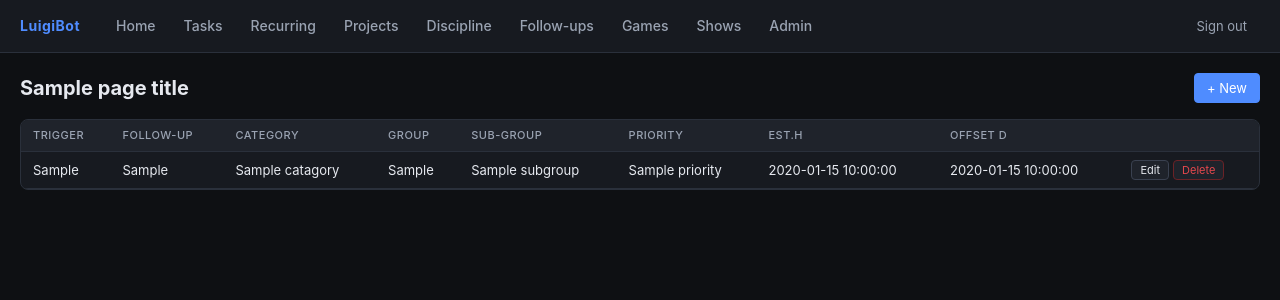
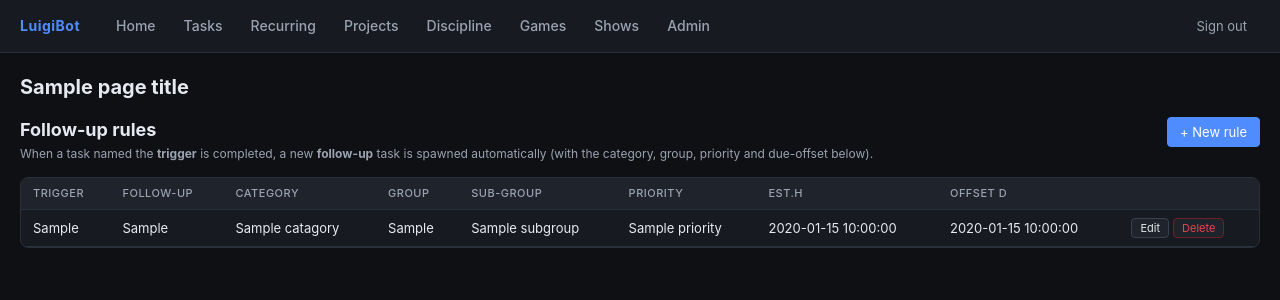
Before and after one commit to Preston-Robertson/To_Do_List, a FastAPI app: template templates/follow_ups.html in a window 1280 px wide. Shown: the top 300 px of the page. Run offline with FastAPI, Linux system fonts and the light colour scheme; the template is opened without the code that fills it: most values are stand-ins (such as "Sample title", 1, 10 or a date in 2020); some libraries are stand-ins or nearby versions.

Commit message:
feat: implement follow-up rules manager and integrate into tasks page modal

```diff
--- a/app.py
+++ b/app.py
@@ -1064,6 +1064,17 @@ def follow_ups_page(request: Request):
             "page_title": "Follow-ups",
             "rows": rows,
         },
+    )
+
+
+@app.get("/follow-ups/panel", response_class=HTMLResponse, dependencies=[Depends(require_auth)])
+def follow_ups_panel(request: Request):
+    """The follow-up rules manager as a standalone partial, loaded into the
+    Tasks-page modal (the feature lives there now rather than as a nav tab)."""
+    _require_v2()
+    return templates.TemplateResponse(
+        "partials/follow_ups_panel.html",
+        {"request": request, "rows": db.list_follow_ups()},
     )
 
 
--- a/static/css/app.css
+++ b/static/css/app.css
@@ -1076,6 +1076,19 @@ main { padding: 20px; }
    Tasks filter bar (client-side; see initTasksFilter in app.js)
    -------------------------------------------------------------------------- */
 .board-header-tasks { flex-wrap: wrap; row-gap: 10px; }
+/* Right-aligned action cluster in the tasks header (Follow-up rules + New). */
+.board-header-actions { display: flex; align-items: center; gap: 8px; margin-left: auto; }
+/* Follow-up rules manager (shown standalone on /follow-ups and inside the
+   Tasks-page modal). */
+.followups-panel-header {
+  display: flex;
+  align-items: flex-start;
+  gap: 16px;
+  margin-bottom: 14px;
+}
+.followups-panel-intro { flex: 1; }
+.followups-panel-intro h2 { margin: 0 0 4px; font-size: 18px; }
+.followups-panel-intro .muted-hint { margin: 0; }
 .filter-bar {
   display: flex;
   flex-wrap: wrap;
--- a/templates/base.html
+++ b/templates/base.html
@@ -18,7 +18,6 @@
       <a href="/recurring"   class="tab {% if active_nav == 'recurring' %}active{% endif %}">Recurring</a>
       <a href="/projects"    class="tab {% if active_nav == 'projects' %}active{% endif %}">Projects</a>
       <a href="/discipline"  class="tab {% if active_nav == 'discipline' %}active{% endif %}">Discipline</a>
-      <a href="/follow-ups"  class="tab {% if active_nav == 'follow-ups' %}active{% endif %}">Follow-ups</a>
       <a href="/games"       class="tab {% if active_nav == 'games' %}active{% endif %}">Games</a>
       <a href="/shows"       class="tab {% if active_nav == 'shows' %}active{% endif %}">Shows</a>
       <a href="/admin"       class="tab {% if active_nav == 'admin' %}active{% endif %}">Admin</a>
--- a/templates/follow_ups.html
+++ b/templates/follow_ups.html
@@ -2,58 +2,7 @@
 {% block content %}
 <section class="board-header">
   <h1>{{ page_title }}</h1>
-  <button
-    class="btn btn-primary"
-    hx-get="/follow-ups/new"
-    hx-target="#modal-body"
-    onclick="openModal()"
-  >+ New</button>
 </section>
 
-<section class="table-wrap">
-  <table class="data-table">
-    <thead>
-      <tr>
-        <th>Trigger</th>
-        <th>Follow-up</th>
-        <th>Category</th>
-        <th>Group</th>
-        <th>Sub-group</th>
-        <th>Priority</th>
-        <th>Est.h</th>
-        <th>Offset d</th>
-        <th></th>
-      </tr>
-    </thead>
-    <tbody>
-      {% for f in rows %}
-        <tr id="row-{{ f.uuid }}">
-          <td>{{ f.trigger_task }}</td>
-          <td>{{ f.follow_up_task }}</td>
-          <td>{{ f.catagory or '' }}</td>
-          <td>{{ f.task_group or '' }}</td>
-          <td>{{ f.subgroup or '' }}</td>
-          <td>{{ f.priority or 0 }}</td>
-          <td>{{ f.estimated_time or '' }}</td>
-          <td>{{ f.due_offset_days if f.due_offset_days is not none else '' }}</td>
-          <td class="row-actions">
-            <button class="btn btn-tiny"
-              hx-get="/follow-ups/{{ f.uuid }}/edit"
-              hx-target="#modal-body"
-              onclick="openModal()"
-            >Edit</button>
-            <button class="btn btn-tiny btn-danger"
-              hx-post="/follow-ups/{{ f.uuid }}/delete"
-              hx-target="#row-{{ f.uuid }}"
-              hx-swap="outerHTML"
-              hx-confirm="Delete this follow-up?"
-            >Delete</button>
-          </td>
-        </tr>
-      {% else %}
-        <tr><td colspan="9" class="empty">No follow-ups yet.</td></tr>
-      {% endfor %}
-    </tbody>
-  </table>
-</section>
+{% include "partials/follow_ups_panel.html" %}
 {% endblock %}
--- /dev/null
+++ b/templates/partials/follow_ups_panel.html
@@ -0,0 +1,70 @@
+{# Follow-up RULES manager. Rendered inside the full /follow-ups page AND
+   loaded into the Tasks-page modal via GET /follow-ups/panel, so it must stand
+   on its own. A follow-up is an automation rule: when a task named
+   `trigger_task` is completed, LuigiBot spawns `follow_up_task` automatically.
+   Expects: rows (list of follow_up_tasks). #}
+<section class="followups-panel">
+  <header class="followups-panel-header">
+    <div class="followups-panel-intro">
+      <h2>Follow-up rules</h2>
+      <p class="muted-hint">
+        When a task named the <strong>trigger</strong> is completed, a new
+        <strong>follow-up</strong> task is spawned automatically (with the
+        category, group, priority and due-offset below).
+      </p>
+    </div>
+    <button
+      class="btn btn-primary"
+      hx-get="/follow-ups/new"
+      hx-target="#modal-body"
+      onclick="openModal()"
+    >+ New rule</button>
+  </header>
+
+  <div class="table-wrap">
+    <table class="data-table">
+      <thead>
+        <tr>
+          <th>Trigger</th>
+          <th>Follow-up</th>
+          <th>Category</th>
+          <th>Group</th>
+          <th>Sub-group</th>
+          <th>Priority</th>
+          <th>Est.h</th>
+          <th>Offset d</th>
+          <th></th>
+        </tr>
+      </thead>
+      <tbody>
+        {% for f in rows %}
+          <tr id="row-{{ f.uuid }}">
+            <td>{{ f.trigger_task }}</td>
+            <td>{{ f.follow_up_task }}</td>
+            <td>{{ f.catagory or '' }}</td>
+            <td>{{ f.task_group or '' }}</td>
+            <td>{{ f.subgroup or '' }}</td>
+            <td>{{ f.priority or 0 }}</td>
+            <td>{{ f.estimated_time or '' }}</td>
+            <td>{{ f.due_offset_days if f.due_offset_days is not none else '' }}</td>
+            <td class="row-actions">
+              <button class="btn btn-tiny"
+                hx-get="/follow-ups/{{ f.uuid }}/edit"
+                hx-target="#modal-body"
+                onclick="openModal()"
+              >Edit</button>
+              <button class="btn btn-tiny btn-danger"
+                hx-post="/follow-ups/{{ f.uuid }}/delete"
+                hx-target="#row-{{ f.uuid }}"
+                hx-swap="outerHTML"
+                hx-confirm="Delete this follow-up rule?"
+              >Delete</button>
+            </td>
+          </tr>
+        {% else %}
+          <tr><td colspan="9" class="empty">No follow-up rules yet.</td></tr>
+        {% endfor %}
+      </tbody>
+    </table>
+  </div>
+</section>
```
Also changed, not shown: templates/tasks.html (+12 -0 lines).
